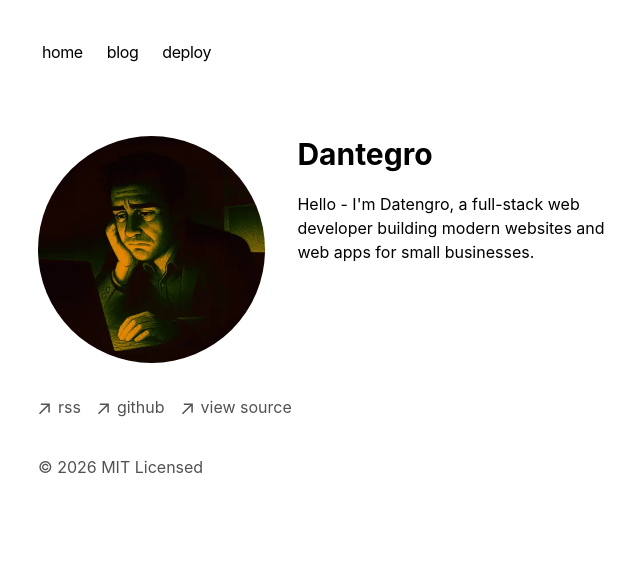
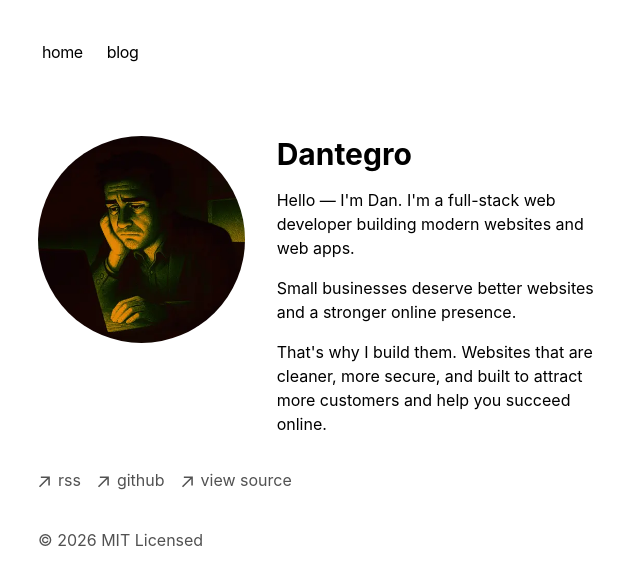
Before and after one commit to Dantegro/portfolio, a Next.js app: page / in a window 1280 px wide. Shown: the top 584 px of the page, without its empty margins (314-954 px from the left). Built offline with nearby package versions, Linux system fonts and the light colour scheme.

Commit message:
Refactor Hero component content and remove unused nav item

```diff
--- a/app/components/hero.tsx
+++ b/app/components/hero.tsx
@@ -9,8 +9,13 @@ export default function Hero() {
                 </div>
                 <div>
                     <h1 className="text-3xl font-bold">Dantegro</h1>
-                    <p className="mt-5">Hello - I'm Datengro, a full-stack web developer building modern websites and web apps for small businesses.
-                    </p>
+
+                    <div className="mt-4 space-y-4">
+                        <p>Hello — I'm Dan. I'm a full-stack web developer building modern websites and web apps.
+                        </p>
+                        <p>Small businesses deserve better websites and a stronger online presence.</p>
+                        <p>That's why I build them. Websites that are cleaner, more secure, and built to attract more customers and help you succeed online.</p>
+                    </div>
                 </div>
             </div>
 
--- a/app/components/nav.tsx
+++ b/app/components/nav.tsx
@@ -6,10 +6,7 @@ const navItems = {
   },
   '/blog': {
     name: 'blog',
-  },
-  'https://vercel.com/templates/next.js/portfolio-starter-kit': {
-    name: 'deploy',
-  },
+  }
 }
 
 export function Navbar() {
```
